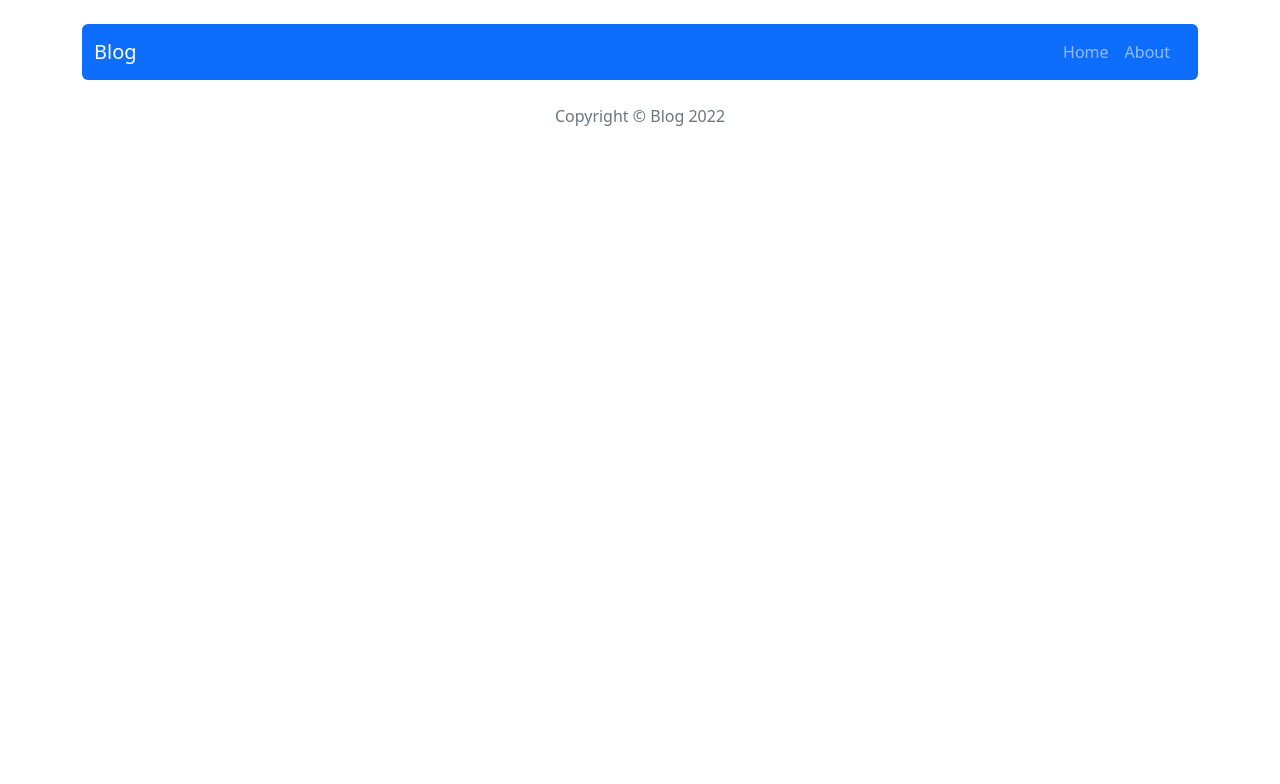
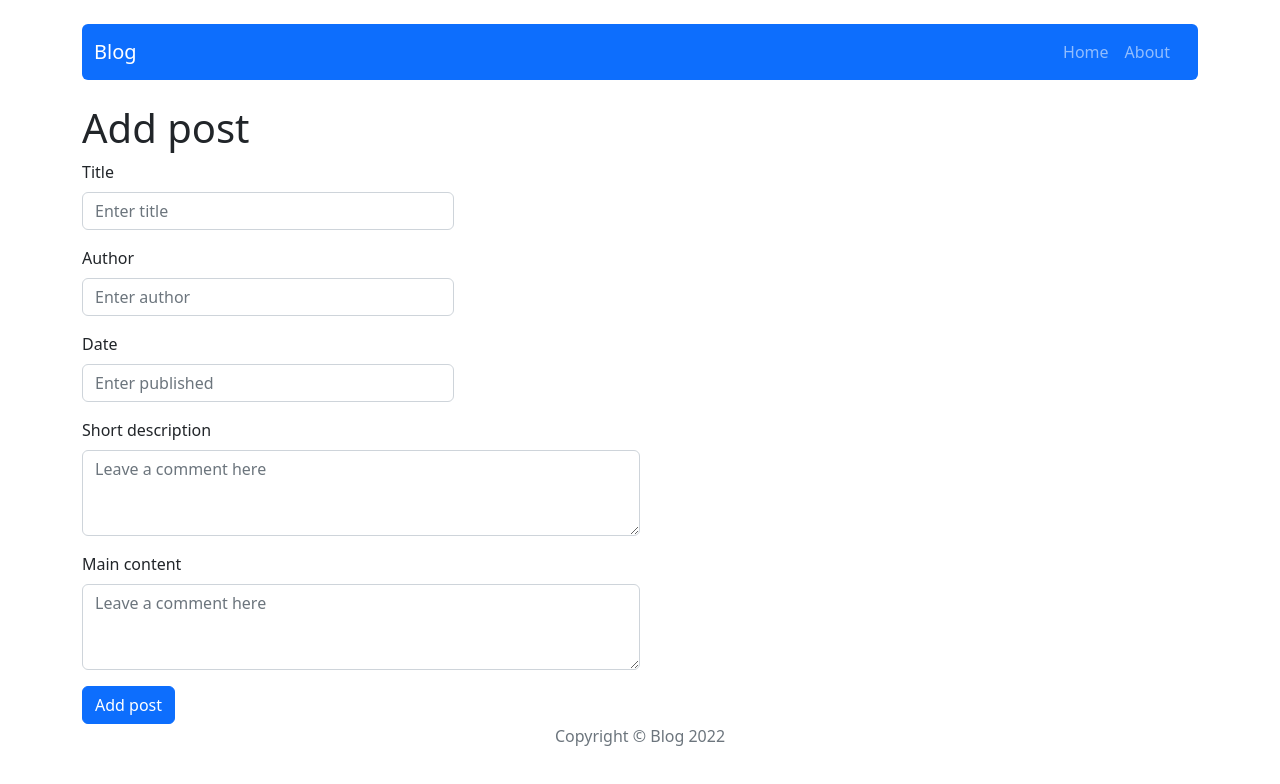
Before and after one commit to lapivoinerouge/blog-react-app, a React (Create React App) app: page /post/add in a window 1280 px wide. Shown: the top 784 px of the page. Built offline with nearby package versions, Linux system fonts and the light colour scheme.

Commit message:
Handle deleting and adding posts

```diff
--- a/package.json
+++ b/package.json
@@ -16,6 +16,7 @@
     "redux": "^4.2.0",
     "redux-devtools-extension": "^2.13.9",
     "sass": "^1.56.1",
+    "shortid": "^2.2.16",
     "web-vitals": "^2.1.0"
   },
   "scripts": {
--- a/src/App.js
+++ b/src/App.js
@@ -16,9 +16,9 @@ const App = () => {
         <Header />
         <Routes>
           <Route path='/' element={<Home />} />
-          <Route path='/post/:id' element={<Post />} />
+          <Route path='/post/:postId' element={<Post />} />
           <Route path='/post/add' element={<AddPost />} />
-          <Route path='/post/edit/:id' element={<EditPost />} />
+          <Route path='/post/edit/:postId' element={<EditPost />} />
           <Route path='/about' element={<About />} />
           <Route path='*' element={<ErrorPage />} />
         </Routes>
--- /dev/null
+++ b/src/components/features/AddPostForm/AddPostForm.js
@@ -0,0 +1,51 @@
+import { useState } from 'react';
+import { Form, Button } from 'react-bootstrap';
+import { useDispatch } from 'react-redux';
+import { useNavigate } from 'react-router';
+import { addPost } from '../../../redux/postsRedux';
+
+const AddPostForm = () => {
+  const [title, setTitle] = useState('');
+  const [author, setAuthor] = useState('');
+  const [publishedDate, setPublishedDate] = useState('');
+  const [shortDescription, setShortDescription] = useState('');
+  const [content, setContent] = useState('');
+
+  const dispatch = useDispatch();
+  const navigate = useNavigate();
+
+  const handleAddPost = e => {
+    e.preventDefault();
+    dispatch(addPost({ title, shortDescription, content, publishedDate, author }));
+    navigate('/');
+  };
+
+  return (
+    <Form onSubmit={handleAddPost}>
+      <Form.Group className="mb-3 col-md-4" controlId="formTitle">
+        <Form.Label>Title</Form.Label>
+        <Form.Control type="text" placeholder="Enter title" onChange={e => setTitle(e.target.value)} />
+      </Form.Group>
+      <Form.Group className="mb-3 col-md-4" controlId="formAuthor">
+        <Form.Label>Author</Form.Label>
+        <Form.Control type="text" placeholder="Enter author" onChange={e => setAuthor(e.target.value)} />
+      </Form.Group>
+      <Form.Group className="mb-3 col-md-4" controlId="formPublishedDate">
+        <Form.Label>Date</Form.Label>
+        <Form.Control type="text" placeholder="Enter published" onChange={e => setPublishedDate(e.target.value)} />
+      </Form.Group>
+      <Form.Group className="mb-3 col-md-6" controlId="formDescription">
+        <Form.Label>Short description</Form.Label>
+        <Form.Control as="textarea" rows={3} placeholder="Leave a comment here" onChange={e => setShortDescription(e.target.value)} />
+      </Form.Group>
+      <Form.Group className="mb-3 col-md-6" controlId="formContent">
+        <Form.Label>Main content</Form.Label>
+        <Form.Control as="textarea" rows={3} placeholder="Leave a comment here" onChange={e => setContent(e.target.value)} />
+      </Form.Group>
+
+      <Button variant="primary" type="submit">Add post</Button>
+    </Form>
+  );
+};
+
+export default AddPostForm;
--- a/src/components/features/Post/Post.js
+++ b/src/components/features/Post/Post.js
@@ -1,7 +1,51 @@
+import { useDispatch, useSelector } from 'react-redux';
+import { deletePost, getPostById } from '../../../redux/postsRedux';
+import { useParams, Navigate } from 'react-router';
+import { Button, Modal } from 'react-bootstrap';
+import styles from './Post.module.scss';
+import { useState } from 'react';
+
 const Post = () => {
-    return (
-        <section></section>
-    );
+  const {postId} = useParams();
+  const post = useSelector(state => getPostById(state, postId));
+
+  const [showModal, setShowModal] = useState(false);
+  const handleCloseModal = () => setShowModal(false);
+  const handleShowModal = () => setShowModal(true);
+
+  const dispatch = useDispatch();
+
+  const handleDeletePost = e => {
+    e.preventDefault();
+    dispatch(deletePost(postId));
+    handleCloseModal();
+  }
+
+  if(!post) return <Navigate to="/" />
+  return (
+    <article>
+      <div className='d-flex justify-content-between'>
+        <h2>Article</h2>
+        <div className={styles.buttonContainer}>
+          <Button variant='outline-primary' href={'/post/edit/'+ postId}>Edit</Button>
+          <Button onClick={handleShowModal} variant='outline-danger'>Delete</Button>
+        </div>
+      </div>
+      <p><b>Author: </b>{post.author}</p>
+      <p><b>Published: </b>{post.publishedDate}</p>
+      <p>{post.content}</p>
+      <Modal show={showModal} onHide={handleCloseModal}>
+        <Modal.Header closeButton>
+          <Modal.Title>Delete post</Modal.Title>
+        </Modal.Header>
+        <Modal.Body>Are you sure you want to delete this post?</Modal.Body>
+        <Modal.Footer>
+          <Button variant="secondary" onClick={handleCloseModal}>Cancel</Button>
+          <Button variant="danger" onClick={handleDeletePost}>Remove</Button>
+        </Modal.Footer>
+      </Modal>
+    </article>
+  );
 }
 
 export default Post;
--- /dev/null
+++ b/src/components/features/Post/Post.module.scss
@@ -0,0 +1,4 @@
+.buttonContainer {
+    display: flex;
+    column-gap: 10px;
+}
--- a/src/components/features/Posts/Posts.js
+++ b/src/components/features/Posts/Posts.js
@@ -15,8 +15,8 @@ const Posts = () => {
       </div>
       <div className='row'>
         {posts.map(post =>
-        <div className={'col-12 col-md-6 col-lg-4 ' + styles.card}>
-          <Card>
+        <div className={'col-12 col-md-6 col-lg-4'} key={post.id}>
+          <Card className={styles.card}>
             <Card.Body>
               <Card.Title>{post.title}</Card.Title>
               <Card.Text className={styles.subtitle}><b>Author: </b>{post.author}</Card.Text>
--- a/src/components/features/Posts/Posts.module.scss
+++ b/src/components/features/Posts/Posts.module.scss
@@ -1,9 +1,5 @@
 .titleContainer {
     margin: 20px 0;
-}
-
-.button {
-    padding: 15px 20px;
 }
 
 .card {
--- a/src/components/pages/AddPost/AddPost.js
+++ b/src/components/pages/AddPost/AddPost.js
@@ -1,7 +1,13 @@
+import PageTitle from "../../common/PageTitle/PageTitle"
+import AddPostForm from "../../features/AddPostForm/AddPostForm";
+
 const AddPost = () => {
-    return (
-        <section></section>
-    );
-}
+  return (
+    <section>
+      <PageTitle>Add post</PageTitle>
+      <AddPostForm></AddPostForm>
+    </section>
+  );
+};
 
 export default AddPost;
--- a/src/redux/postsRedux.js
+++ b/src/redux/postsRedux.js
@@ -1,12 +1,24 @@
+import shortid from 'shortid';
+
 //selectors
 export const getAllPosts = ({posts}) => posts;
+export const getPostById = ({posts}, postId) => posts.find(post => post.id === postId);
 
 // actions
 const createActionName = actionName => `app/posts/${actionName}`;
+const DELETE_POST = createActionName('DELETE_POST');
+const ADD_POST = createActionName('ADD_POST');
 
 // action creators
+export const deletePost = payload => ({ type: DELETE_POST, payload });
+export const addPost = payload => ({ type: ADD_POST, payload });
+
 const postsReducer = (statePart = [], action) => {
   switch (action.type) {
+    case ADD_POST:
+      return [...statePart, { ...action.payload, id: shortid() }];
+    case DELETE_POST:
+      return statePart.filter(p => p.id !== action.payload);
     default:
       return statePart;
   };
```
Also changed, not shown: 1 other file (tests, documents, lock files or other folders).
